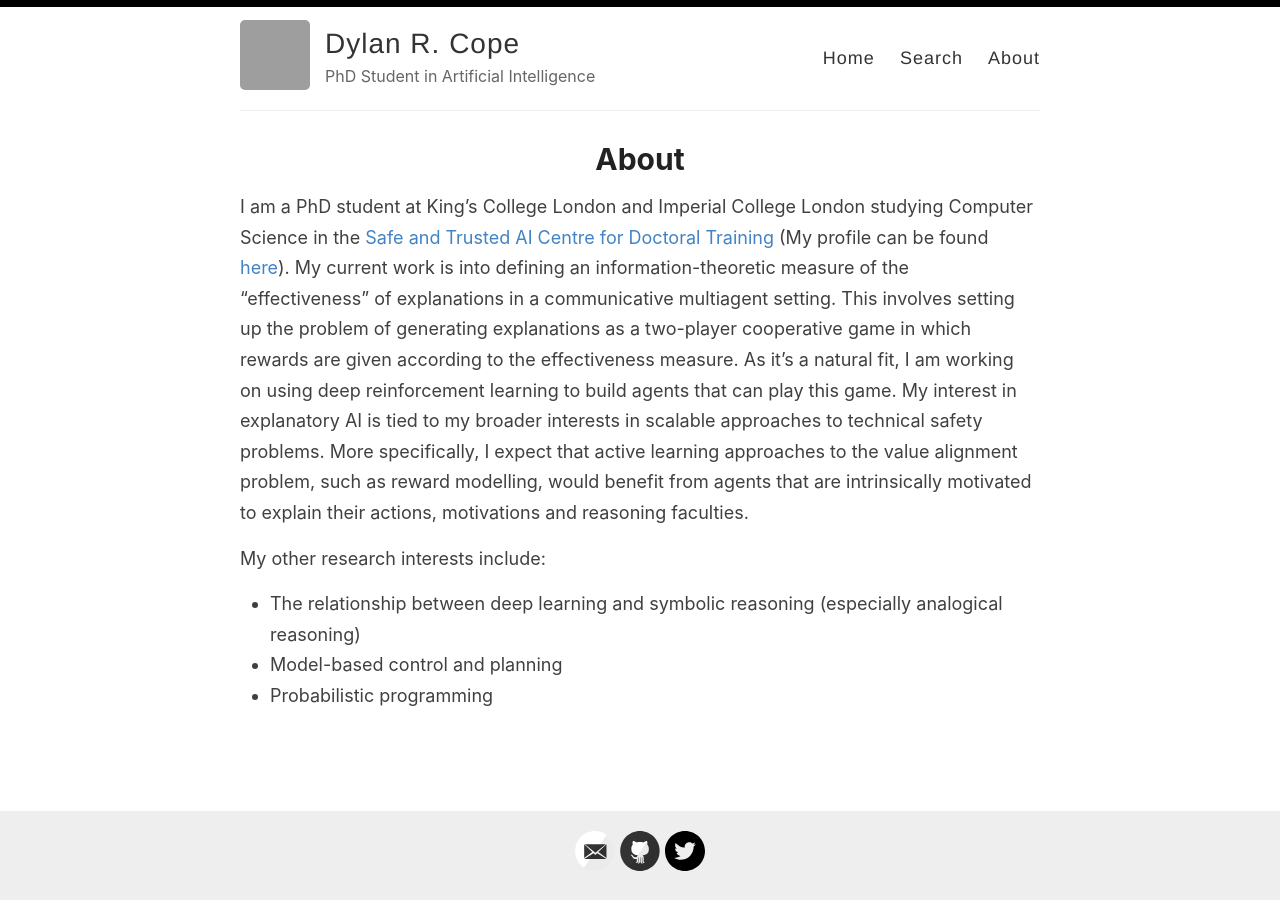
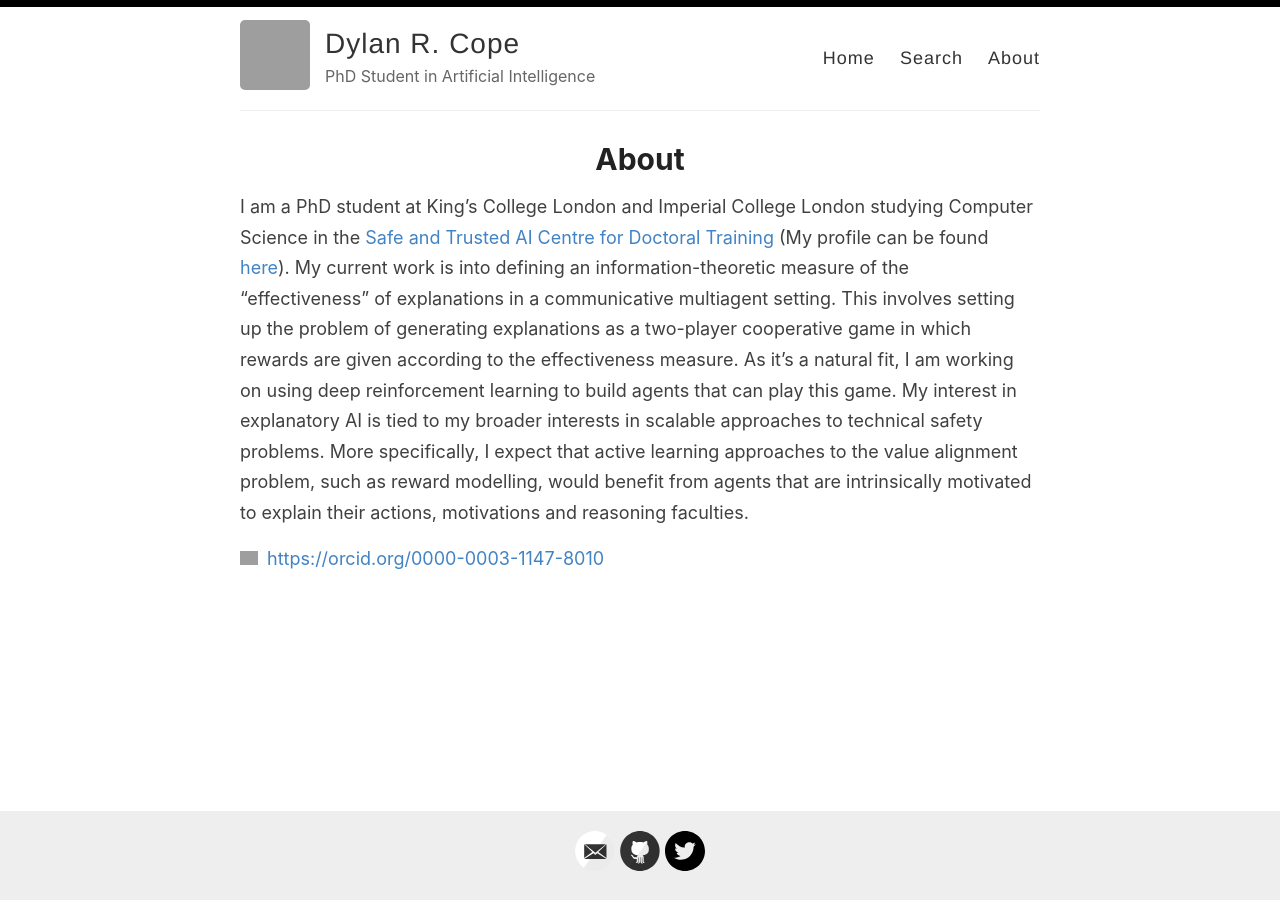
Before and after one commit to DylanCope/dylancope.github.io, a Jekyll site: the page built from _pages/about.md, in a window 1280 px wide. Built offline with Jekyll 4.4.1, drawn with Linux system fonts in a browser that asks for light colours; grey boxes are pictures that could not be loaded.

Commit message:
Update about.md
Added ORCID ref

```diff
--- a/_pages/about.md
+++ b/_pages/about.md
@@ -6,8 +6,4 @@ permalink: /about/
 
 I am a PhD student at King's College London and Imperial College London studying Computer Science in the [Safe and Trusted AI Centre for Doctoral Training](https://safeandtrustedai.org) (My profile can be found [here](https://safeandtrustedai.org/person/dylan-cope/)). My current work is into defining an information-theoretic measure of the “effectiveness” of explanations in a communicative multiagent setting. This involves setting up the problem of generating explanations as a two-player cooperative game in which rewards are given according to the effectiveness measure. As it’s a natural fit, I am working on using deep reinforcement learning to build agents that can play this game. My interest in explanatory AI is tied to my broader interests in scalable approaches to technical safety problems. More specifically, I expect that active learning approaches to the value alignment problem, such as reward modelling, would benefit from agents that are intrinsically motivated to explain their actions, motivations and reasoning faculties.
 
-My other research interests include:
-
-* The relationship between deep learning and symbolic reasoning (especially analogical reasoning)
-* Model-based control and planning
-* Probabilistic programming
+<div itemscope itemtype="https://schema.org/Person"><a itemprop="sameAs" content="https://orcid.org/0000-0003-1147-8010" href="https://orcid.org/0000-0003-1147-8010" target="orcid.widget" rel="me noopener noreferrer" style="vertical-align:top;"><img src="https://orcid.org/sites/default/files/images/orcid_16x16.png" style="width:1em;margin-right:.5em;" alt="ORCID iD icon">https://orcid.org/0000-0003-1147-8010</a></div>
```
